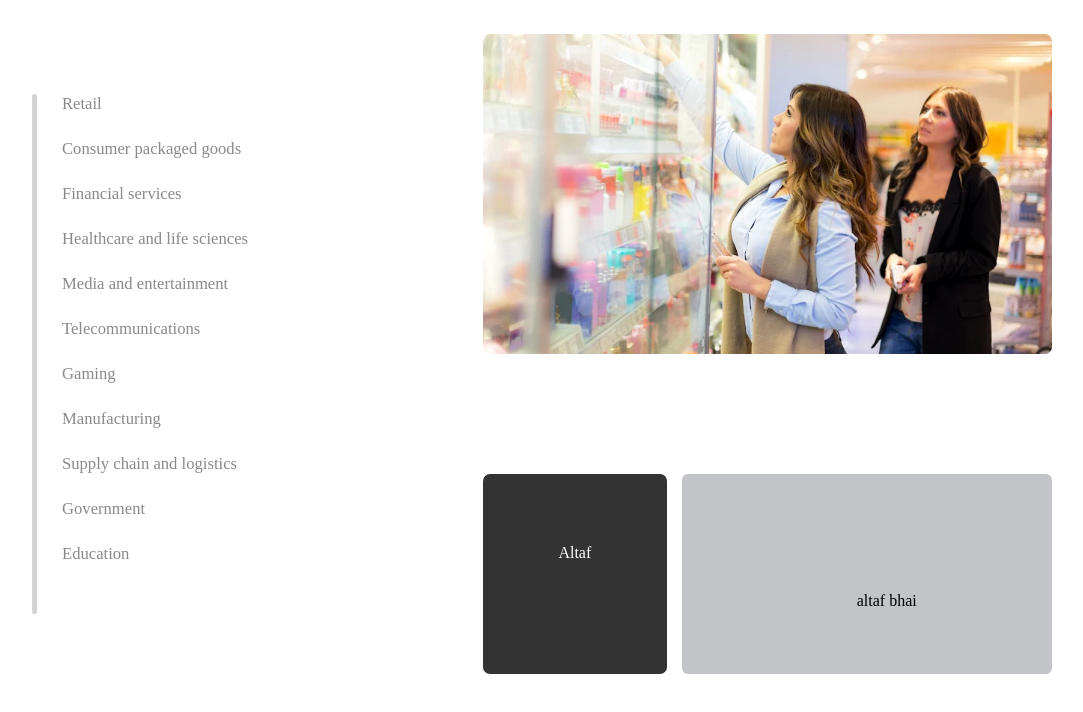
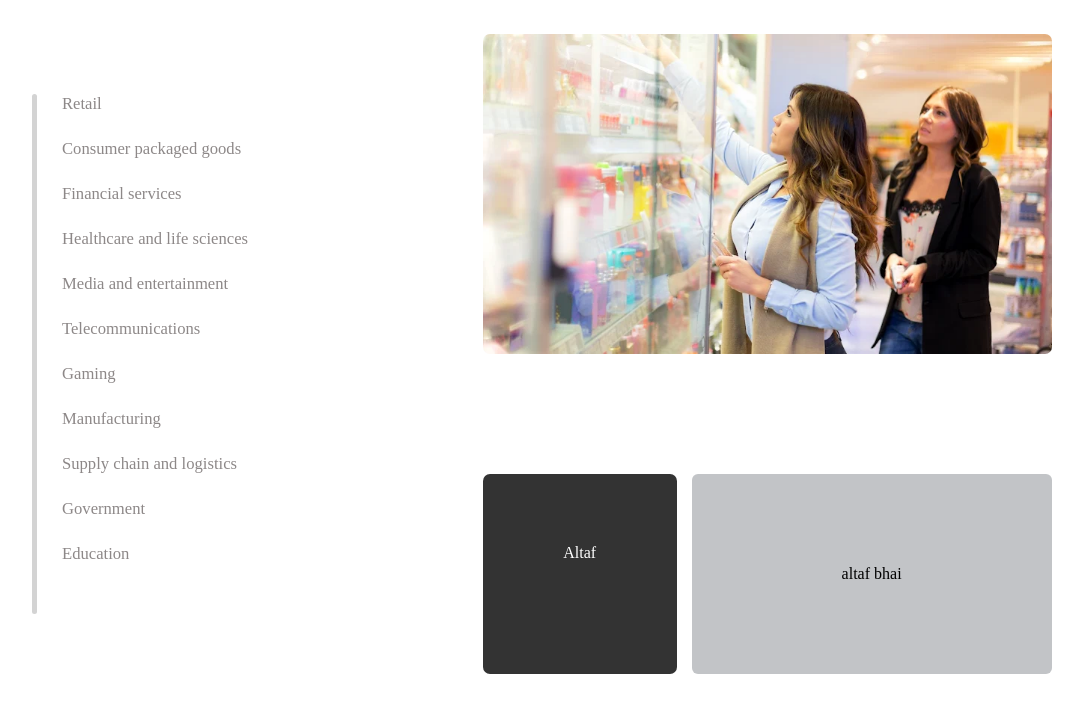
Before and after one commit to sonushrivastav/googleCloud_component, a React (Create React App) app: page / in a window 1280 px wide. Shown: the top 712 px of the page, without its empty margins (108-1191 px from the left). Built offline with nearby package versions, Linux system fonts and the light colour scheme.

Commit message:
sjkhhfkjhfkf

```diff
--- a/src/App.js
+++ b/src/App.js
@@ -145,12 +145,7 @@ function App() {
             </div>
             <div className="bottomRightCard">
               <p
-                style={{
-                  textAlign: "center",
-                  marginTop: "70px",
-                  paddingLeft: "40px",
-                  width: "400px",
-                }}
+
               >
                 altaf bhai
               </p>
@@ -174,12 +169,7 @@ function App() {
             </div>
             <div className="bottomRightCard">
               <p
-                style={{
-                  textAlign: "center",
-                  marginTop: "70px",
-                  paddingLeft: "40px",
-                  width: "400px",
-                }}
+
               >
                 Ajay bhai
               </p>
@@ -205,12 +195,7 @@ function App() {
             </div>
             <div className="bottomRightCard">
               <p
-                style={{
-                  textAlign: "center",
-                  marginTop: "70px",
-                  paddingLeft: "40px",
-                  width: "400px",
-                }}
+
               >
                 F5 and Block move
               </p>
```
